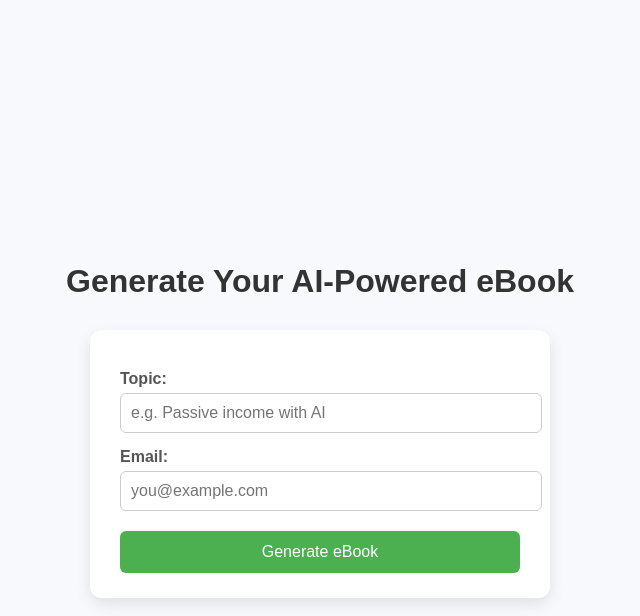
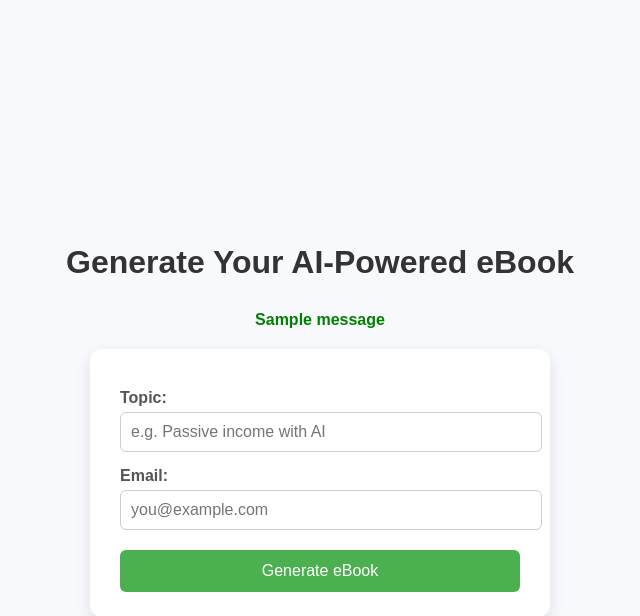
Before and after one commit to rohi16/Ebook, a Flask app: page / in a window 1280 px wide. Shown: the top 616 px of the page, without its empty margins (320-960 px from the left). Run offline with Flask 3, Linux system fonts and the light colour scheme; one stand-in notice (Sample message) is shown.

Commit message:
Update index.html

```diff
--- a/templates/index.html
+++ b/templates/index.html
@@ -1,8 +1,9 @@
-<!DOCTYPE html>
+
+    <!DOCTYPE html>
 <html lang="en">
 <head>
-  <meta charset="UTF-8">
-  <meta name="viewport" content="width=device-width, initial-scale=1">
+  <meta charset="UTF-8" />
+  <meta name="viewport" content="width=device-width, initial-scale=1" />
   <title>AI-Powered eBook Generator</title>
   <style>
     body {
@@ -72,6 +73,13 @@
       color: #444;
     }
 
+    .flash-message {
+      margin-bottom: 20px;
+      color: green;
+      font-weight: bold;
+      text-align: center;
+    }
+
     @media (max-width: 480px) {
       form {
         padding: 20px;
@@ -87,12 +95,23 @@
 
   <h1>Generate Your AI-Powered eBook</h1>
 
+  <!-- Flash Messages -->
+  {% with messages = get_flashed_messages() %}
+    {% if messages %}
+      <div class="flash-message">
+        {% for message in messages %}
+          {{ message }}
+        {% endfor %}
+      </div>
+    {% endif %}
+  {% endwith %}
+
   <form action="/generate" method="post" onsubmit="showLoading()">
     <label for="topic">Topic:</label>
-    <input type="text" id="topic" name="topic" placeholder="e.g. Passive income with AI" required>
+    <input type="text" id="topic" name="topic" placeholder="e.g. Passive income with AI" required />
 
     <label for="email">Email:</label>
-    <input type="email" id="email" name="email" placeholder="you@example.com" required>
+    <input type="email" id="email" name="email" placeholder="you@example.com" required />
 
     <button type="submit">Generate eBook</button>
     <div id="loading">Generating your eBook, please wait...</div>
```
